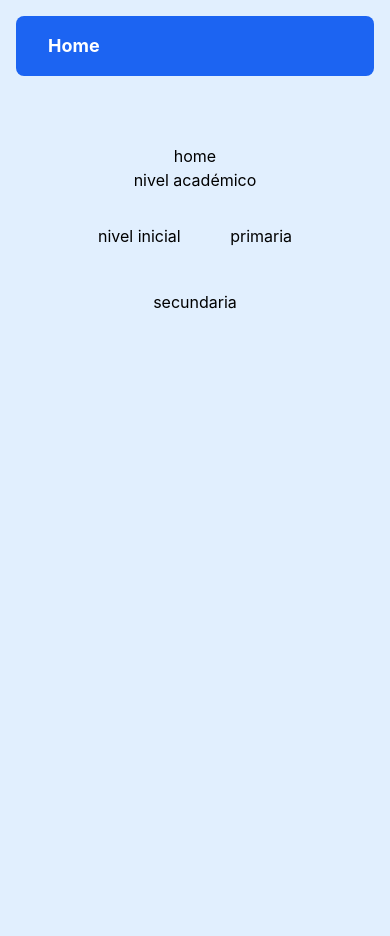
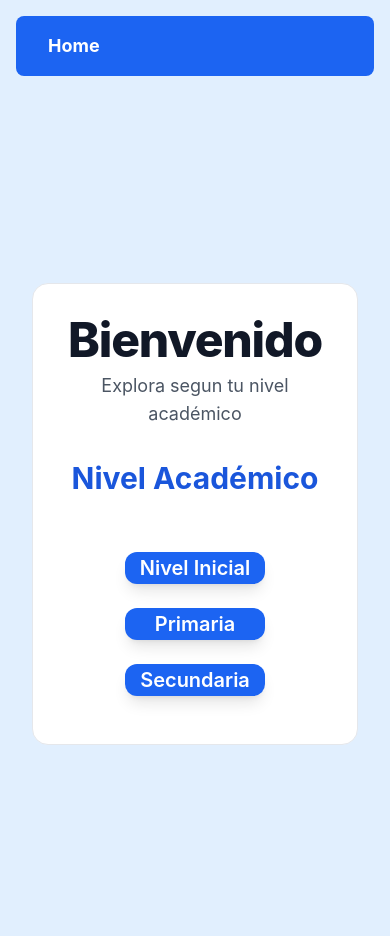
Before and after one commit to jonathan1173/really-nicaragua-2025, a Django app: page /home/ in a window 390 px wide. Shown: the part 72-1008 px from the top of the page. Before the commit the page ends 381 px from the top, so only its background shows below. Run offline with Django 5.2, Linux system fonts and the light colour scheme; a user stored in the database is signed in; some libraries are stand-ins or nearby versions.

Commit message:
pasando a tailwind la pagina home y eliminando archivos residuales

```diff
--- a/page/static/page/css/home.css
+++ /dev/null
@@ -1,52 +0,0 @@
-.content {
-    padding: 2rem;
-    width: 100%;
-    display: flex;
-    flex-direction: column;
-    justify-content: center;
-    align-items: center;
-}
-
-.content__container {
-  padding: clamp(1rem, 5vw, 2rem);
-  display: flex;
-  flex-direction: column;
-  justify-content: center;
-  align-items: center;
-  background-color: var(--color-secundario-4);
-  max-width: clamp(300px, 80vw, 500px);
-  max-height: clamp(300px, 80vh, 500px);
-  width: 100%;
-  height: auto;
-  border-radius: 10px;
-}
-
-
-
-
-.content__body{
-    display: flex;
-    justify-content: center;
-    align-items: center;
-    flex-direction: column;
-}
-.content__links {
-    display: flex;
-    justify-content: space-evenly;
-    gap: 10px;
-    height: 50%;
-    flex-wrap: wrap;
-    padding: 1rem;
-
-}
-
-.content__link {
-    background-color: var(--color-secundario-1);
-    padding: 1rem;
-    border-radius: 10px;
-}
-
-.content__anchor {
-    color: var(--basico-2);
-
-}
--- a/page/templates/page/home.html
+++ b/page/templates/page/home.html
@@ -1,31 +1,46 @@
 {% extends 'rally_nicaragua/base.html' %}
 {% load breadcrumbs %}
-{% load static %}
 
-{% block styles %}
-<link rel="stylesheet" href="{% static 'page/css/home.css' %}">
-<link rel="stylesheet" href="{% static 'css/breadcrumb.css' %}">
-{% endblock %}
 
 {% block content %}
 
-<!-- barra de direcciones -->
+<!-- BARRA DE DIRECCIONES (breadcrumb) -->
 {% render_breadcrumb %}
 
-<section class="content">
-  <div class="content__container">
+<!-- SECCIÓN PRINCIPAL CON FONDO EN DEGRADADO -->
+<section class="p-8 w-full flex flex-col justify-center items-center min-h-screen bg-gradient-to-br from-blue-50 to-indigo-100">
 
-    <div class="content__header">
-      <h1 class="content__title">home</h1>
-    </div>
+  <!-- TARJETA CONTENEDORA -->
+  <div class="p-8 sm:p-10 flex flex-col justify-center items-center bg-white max-w-md md:max-w-lg w-full h-auto rounded-2xl shadow-2xl border border-gray-50">
 
-    <div class="content__body">
-      <h2 class="content__subtitle">nivel académico</h2>
+    <!-- ENCABEZADO PRINCIPAL -->
+    <header class="text-center w-full mb-8">
+      <h1 class="text-5xl font-extrabold text-gray-900 tracking-tight">Bienvenido</h1>
+      <p class="text-lg text-gray-600 mt-2">Explora segun tu nivel académico</p>
+    </header>
 
-      <div class="content__links">
-        <p class="content__link"><a href="{% url 'home-maps' %}" class="content__anchor">nivel inicial</a></p>
-        <p class="content__link"><a href="#" class="content__anchor">primaria</a></p>
-        <p class="content__link"><a href="#" class="content__anchor">secundaria</a></p>
+    <!-- CONTENEDOR DE NIVELES -->
+    <div class="flex flex-col justify-center items-center w-full">
+      <h2 class="text-3xl font-bold text-blue-700 mb-10">Nivel Académico</h2>
+
+      <!-- BOTONES DE NIVELES (cuadrados e iguales) -->
+      <div class="flex justify-center gap-6 flex-wrap p-4 w-full">
+
+        <!-- NIVEL INICIAL -->
+        <p class="bg-blue-600 w-35 h-8 flex items-center justify-center rounded-xl shadow-lg hover:bg-blue-700 hover:shadow-xl transition-all duration-300 ease-in-out transform hover:-translate-y-2 cursor-pointer">
+          <a href="{% url 'home-maps' %}" class="text-white font-semibold text-center text-xl">Nivel Inicial</a>
+        </p>
+
+        <!-- PRIMARIA -->
+        <p class="bg-blue-600 w-35 h-8 flex items-center justify-center rounded-xl shadow-lg hover:bg-blue-700 hover:shadow-xl transition-all duration-300 ease-in-out transform hover:-translate-y-2 cursor-pointer">
+          <a href="#" class="text-white font-semibold text-center text-xl">Primaria</a>
+        </p>
+
+        <!-- SECUNDARIA -->
+        <p class="bg-blue-600 w-35 h-8 flex items-center justify-center rounded-xl shadow-lg hover:bg-blue-700 hover:shadow-xl transition-all duration-300 ease-in-out transform hover:-translate-y-2 cursor-pointer">
+          <a href="#" class="text-white font-semibold text-center text-xl">Secundaria</a>
+        </p>
+
       </div>
     </div>
 
```
Also changed, not shown: db.sqlite3, static/css/breadcrumb.css (added).
